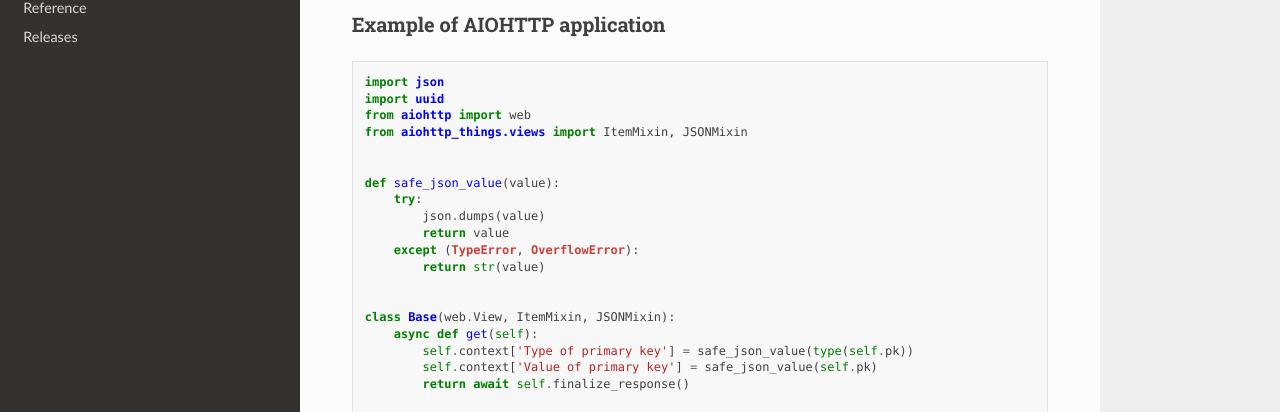
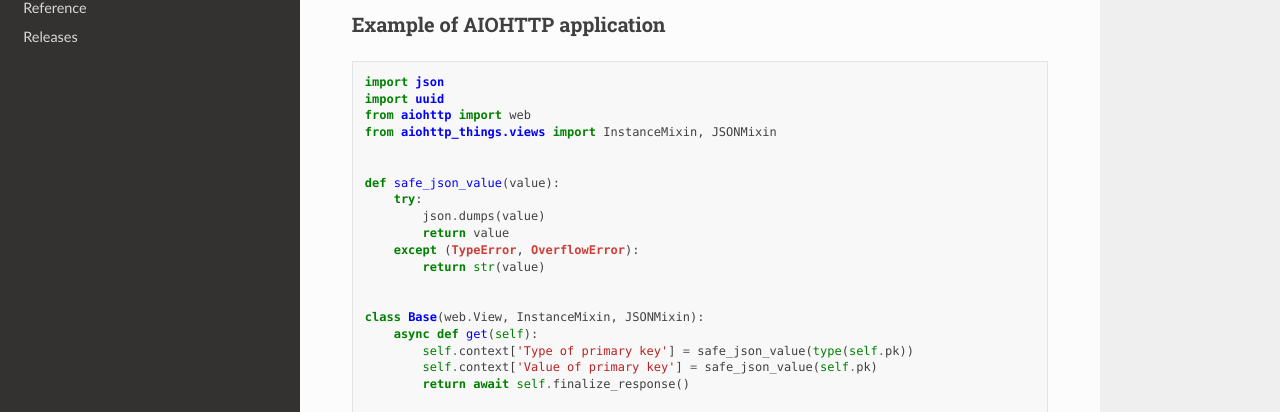
Before and after one commit to ri-gilfanov/aiohttp-things, a Sphinx documentation site: the page built from docs/examples.rst, in a window 1280 px wide and 900 px high. Shown: the part 205-617 px from the top of the window. Built offline with Sphinx 7.4.7 and the Read the Docs theme 2.0.0, drawn with Linux system fonts in a browser that asks for light colours.

Commit message:
Change name `views.ItemMixin` to `views.InstanceMixin`

```diff
--- a/README.rst
+++ b/README.rst
@@ -55,7 +55,7 @@
   import json
   import uuid
   from aiohttp import web
-  from aiohttp_things.views import ItemMixin, JSONMixin
+  from aiohttp_things.views import InstanceMixin, JSONMixin
 
 
   def safe_json_value(value):
@@ -66,7 +66,7 @@
           return str(value)
 
 
-  class Base(web.View, ItemMixin, JSONMixin):
+  class Base(web.View, InstanceMixin, JSONMixin):
       async def get(self):
           self.context['Type of primary key'] = safe_json_value(type(self.pk))
           self.context['Value of primary key'] = safe_json_value(self.pk)
--- a/docs/examples.rst
+++ b/docs/examples.rst
@@ -9,7 +9,7 @@
   import json
   import uuid
   from aiohttp import web
-  from aiohttp_things.views import ItemMixin, JSONMixin
+  from aiohttp_things.views import InstanceMixin, JSONMixin
 
 
   def safe_json_value(value):
@@ -20,7 +20,7 @@
           return str(value)
 
 
-  class Base(web.View, ItemMixin, JSONMixin):
+  class Base(web.View, InstanceMixin, JSONMixin):
       async def get(self):
           self.context['Type of primary key'] = safe_json_value(type(self.pk))
           self.context['Value of primary key'] = safe_json_value(self.pk)
--- a/docs/reference.rst
+++ b/docs/reference.rst
@@ -10,7 +10,7 @@
   :members:
   :show-inheritance:
 
-.. autoclass:: aiohttp_things.views.ItemMixin
+.. autoclass:: aiohttp_things.views.InstanceMixin
   :members:
   :show-inheritance:
 
--- a/docs/releases.rst
+++ b/docs/releases.rst
@@ -1,5 +1,11 @@
 Releases
 ========
+Unreleased
+-------------
+**Changed**
+
+* ``views.ItemMixin`` renamed to ``views.InstanceMixin``.
+
 Version 0.5.0
 -------------
 **Removed**
--- a/example.py
+++ b/example.py
@@ -1,7 +1,7 @@
 import json
 import uuid
 from aiohttp import web
-from aiohttp_things.views import ItemMixin, JSONMixin
+from aiohttp_things.views import InstanceMixin, JSONMixin
 
 
 def safe_json_value(value):
@@ -12,7 +12,7 @@
         return str(value)
 
 
-class Base(web.View, ItemMixin, JSONMixin):
+class Base(web.View, InstanceMixin, JSONMixin):
     async def get(self):
         self.context['Type of primary key'] = safe_json_value(type(self.pk))
         self.context['Value of primary key'] = safe_json_value(self.pk)
```
Also changed, not shown: 1 other file.
